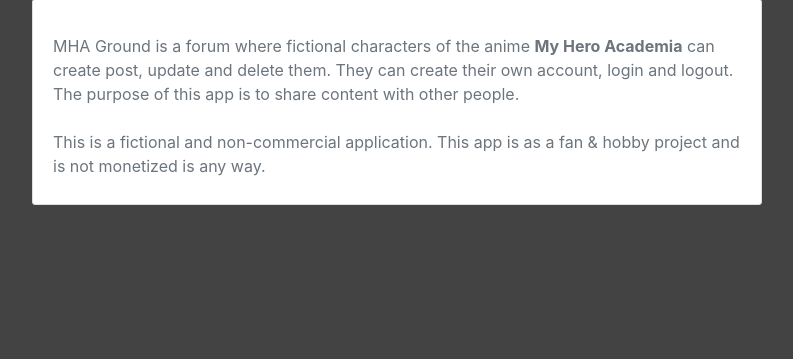
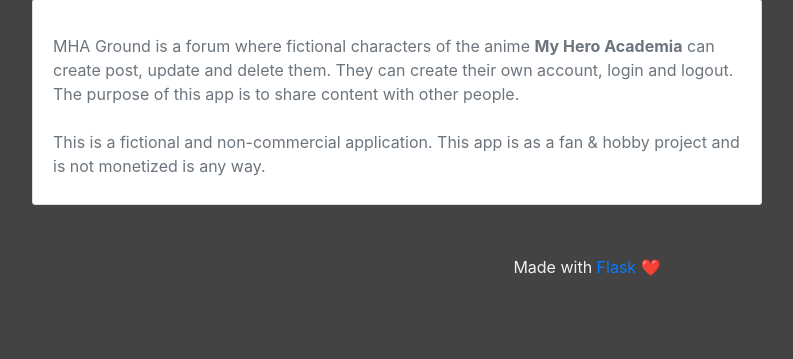
Before and after one commit to arvindmehairjan/My-Hero-Academia-Forum, a Flask app: page /about in a window 1280 px wide. Shown: the part 137-496 px from the top of the page, without its empty margins (53-846 px from the left). Run offline with Flask 2, Linux system fonts and the light colour scheme; some libraries are stand-ins or nearby versions.

Commit message:
Added footer

```diff
--- a/hero_blog/static/main.css
+++ b/hero_blog/static/main.css
@@ -122,3 +122,7 @@ body {
   #picture {
     color: #494949;
   }
+
+  footer {
+    font-size: 20px;
+  }
--- a/hero_blog/templates/layout.html
+++ b/hero_blog/templates/layout.html
@@ -60,7 +60,10 @@
 
             </div>
         </main>
-
+        <footer>
+          <br>
+          <p class="text-center small"> Made with <a href="https://flask.palletsprojects.com/en/1.1.x/">Flask</a> ❤️</p>
+       </footer>
     <!-- Optional JavaScript -->
     <!-- jQuery first, then Popper.js, then Bootstrap JS -->
     <script src="https://code.jquery.com/jquery-3.2.1.slim.min.js" integrity="sha384-KJ3o2DKtIkvYIK3UENzmM7KCkRr/rE9/Qpg6aAZGJwFDMVNA/GpGFF93hXpG5KkN" crossorigin="anonymous"></script>
```
